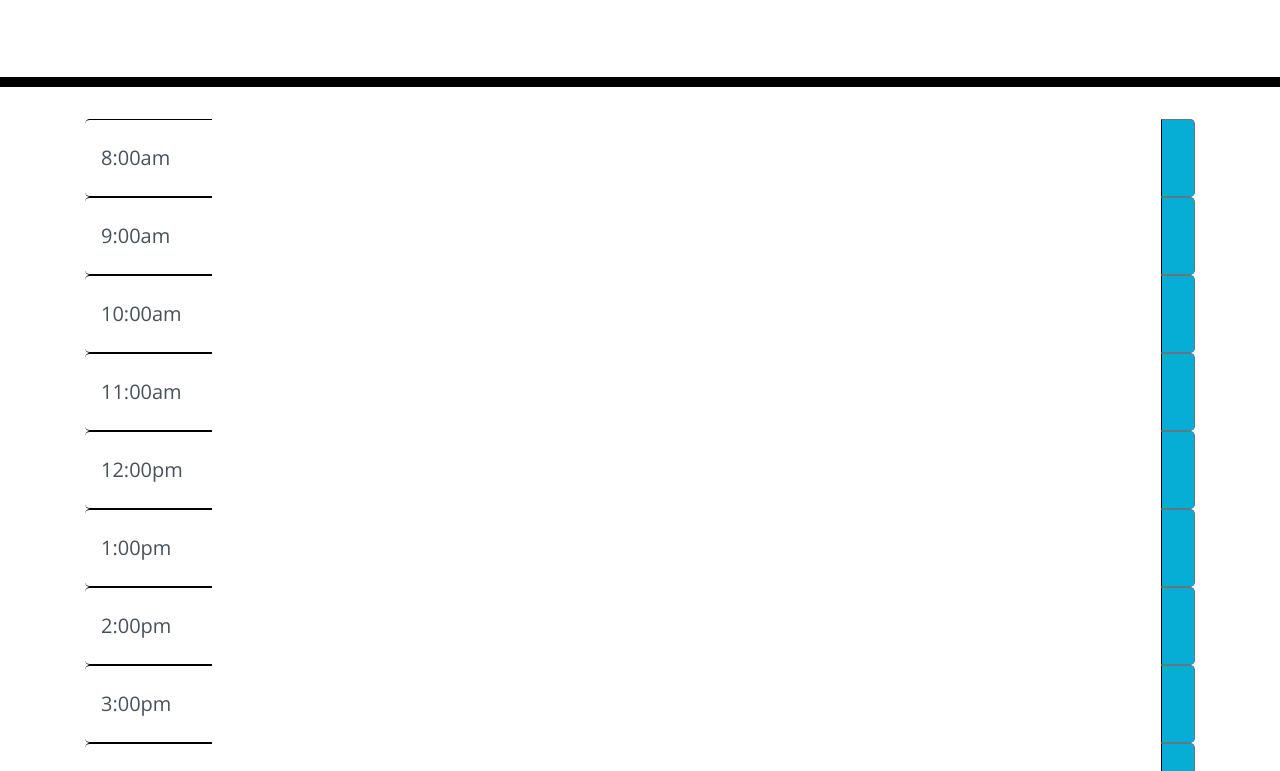
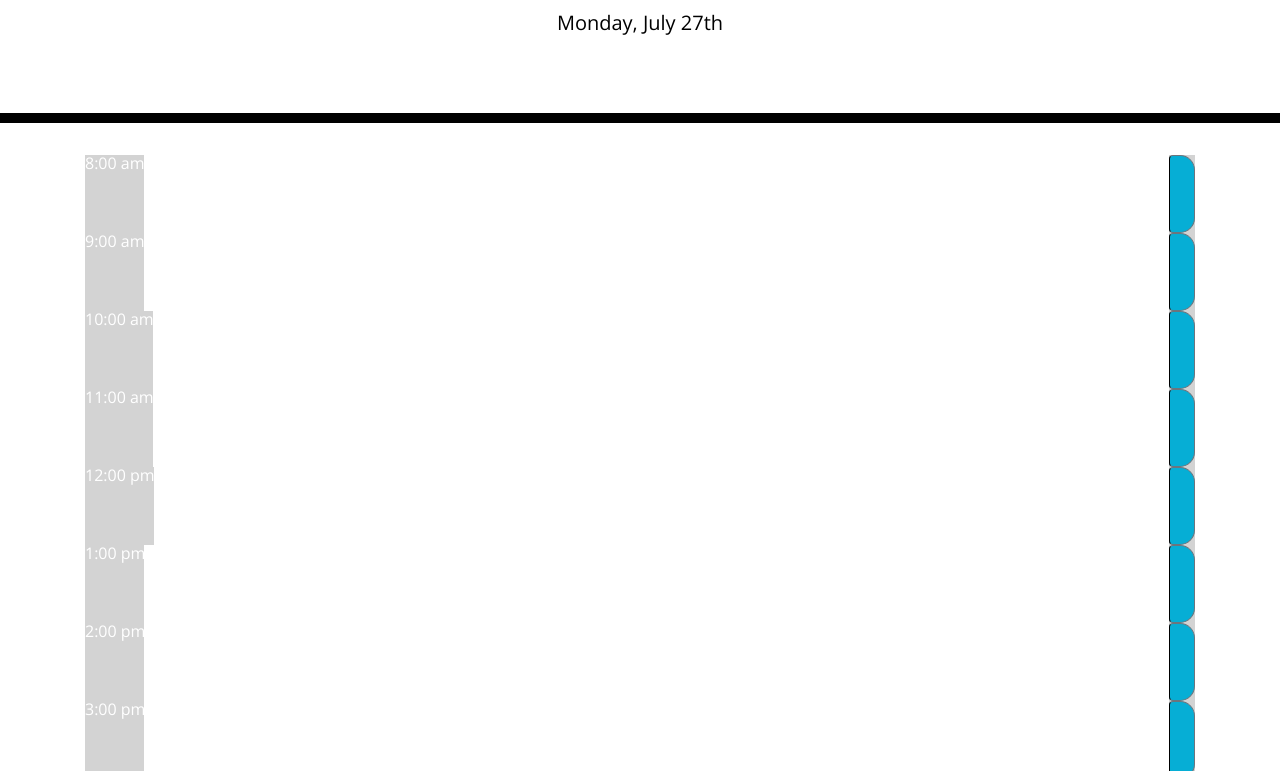
Before and after one commit to durganp1/work-day-scheduler, a plain HTML site: page Develop/index.html in a window 1280 px wide. Shown: the part 181-952 px from the top of the page. Drawn offline with nearby package versions, Linux system fonts and the light colour scheme.

Commit message:
competed js

```diff
--- a/Develop/index.html
+++ b/Develop/index.html
@@ -5,20 +5,11 @@
     <meta charset="UTF-8" />
     <meta name="viewport" content="width=device-width, initial-scale=1.0" />
     <meta http-equiv="X-UA-Compatible" content="ie=edge" />
-    <link
-      rel="stylesheet"
-      href="https://stackpath.bootstrapcdn.com/bootstrap/4.3.1/css/bootstrap.min.css"
-    />
-    <link
-      rel="stylesheet"
-      href="https://use.fontawesome.com/releases/v5.8.1/css/all.css"
-      integrity="sha384-50oBUHEmvpQ+1lW4y57PTFmhCaXp0ML5d60M1M7uH2+nqUivzIebhndOJK28anvf"
-      crossorigin="anonymous"
-    />
-    <link
-      href="https://fonts.googleapis.com/css?family=Open+Sans&display=swap"
-      rel="stylesheet"
-    />
+    <link rel="stylesheet" href="https://stackpath.bootstrapcdn.com/bootstrap/4.3.1/css/bootstrap.min.css"/>
+    <link rel="stylesheet" href="https://use.fontawesome.com/releases/v5.8.1/css/all.css" integrity="sha384-50oBUHEmvpQ+1lW4y57PTFmhCaXp0ML5d60M1M7uH2+nqUivzIebhndOJK28anvf" crossorigin="anonymous"/>
+    <link href="https://fonts.googleapis.com/css?family=Open+Sans&display=swap" rel="stylesheet"/>
+    <!-- <link href="/open-iconic/font/css/open-iconic-bootstrap.css" rel="stylesheet"> -->
+
     <link rel="stylesheet" href="style.css" />
     <title>Work Day Scheduler</title>
   </head>
@@ -29,122 +20,93 @@
       <p class="lead">A simple calendar app for scheduling your work day</p>
       <p id="currentDay" class="lead"></p>
     </header>
-    <div class="container">
 
+    <div class="container" id = "container">
       <!-- Timeblocks go here -->
-      <div class = "input-group input-group-lg" id = "task-wrapper">
-        <div class = "input-group-prepend">
-          <span class = "input-group-text" id = "task-time">8:00am</span>
-        </div>
-        <textarea id = "textarea" class = "form-control" aria-label = "With textarea"></textarea>
-        <div class = "input-group-append">
+      <div class = "input-group input-group-lg" id = "8">
+        <div class = "input-group-prepend">8:00 am</div>
+        <textarea id = "textarea" class = "form-control" aria-label = "With textarea">
+        </textarea>
         <button class = "btn btn-outline-secondary" type = "button" id = "save-button">
             <span class="oi oi-lock-locked"></span>
         </button>
       </div>
-      </div>
-      <div class = "input-group input-group-lg" id = "task-wrapper">
-        <div class = "input-group-prepend">
-          <span class = "input-group-text" id = "task-time">9:00am</span>
-        </div>
-        <textarea id = "textarea" type="text" class = "form-control" aria-label = "With textarea" aria-describedby="9am"></textarea>
-        <div class = "input-group-append">
+      <div class = "input-group input-group-lg" id = "9">
+        <div class = "input-group-prepend">9:00 am</div>
+        <textarea id = "textarea" class = "form-control" aria-label = "With textarea">
+        </textarea>
         <button class = "btn btn-outline-secondary" type = "button" id = "save-button">
             <span class="oi oi-lock-locked"></span>
         </button>
       </div>
-      </div>
-      <div class = "input-group input-group-lg" id = "task-wrapper">
-        <div class = "input-group-prepend">
-          <span class = "input-group-text" id = "task-time">10:00am</span>
-        </div>
-        <textarea id = "textarea" type = "text" class = "form-control" aria-label = "With textarea" aria-describedby="10am"></textarea>
-        <div class = "input-group-append">
+      <div class = "input-group input-group-lg" id = "10">
+        <div class = "input-group-prepend">10:00 am</div>
+        <textarea id = "textarea" class = "form-control" aria-label = "With textarea">
+        </textarea>
         <button class = "btn btn-outline-secondary" type = "button" id = "save-button">
             <span class="oi oi-lock-locked"></span>
         </button>
       </div>
-      </div>
-      <div class = "input-group input-group-lg">
-        <div class = "input-group-prepend">
-          <span class = "input-group-text" id = "task-time">11:00am</span>
-        </div>
-        <textarea type="text" class = "form-control" aria-label = "With textarea" aria-describedby="11am"></textarea>
-        <div class = "input-group-append">
+      <div class = "input-group input-group-lg" id = "11">
+        <div class = "input-group-prepend">11:00 am</div>
+        <textarea id = "textarea" class = "form-control" aria-label = "With textarea">
+        </textarea>
         <button class = "btn btn-outline-secondary" type = "button" id = "save-button">
             <span class="oi oi-lock-locked"></span>
         </button>
       </div>
-      </div>
-      <div class = "input-group input-group-lg">
-        <div class = "input-group-prepend">
-          <span class = "input-group-text" id = "task-time">12:00pm</span>
-        </div>
-        <textarea type="text" class = "form-control" aria-label = "With textarea" aria-describedby="12pm"></textarea>
-        <div class = "input-group-append">
+      <div class = "input-group input-group-lg" id = "12">
+        <div class = "input-group-prepend">12:00 pm</div>
+        <textarea id = "textarea" class = "form-control" aria-label = "With textarea">
+        </textarea>
         <button class = "btn btn-outline-secondary" type = "button" id = "save-button">
             <span class="oi oi-lock-locked"></span>
         </button>
       </div>
-      </div>
-      <div class = "input-group input-group-lg">
-        <div class = "input-group-prepend">
-          <span class = "input-group-text" id = "task-time">1:00pm</span>
-        </div>
-        <textarea type="text" class = "form-control" aria-label = "With textarea" aria-describedby="1pm"></textarea>
-        <div class = "input-group-append">
+      <div class = "input-group input-group-lg" id = "13">
+        <div class = "input-group-prepend">1:00 pm</div>
+        <textarea id = "textarea" class = "form-control" aria-label = "With textarea">
+        </textarea>
         <button class = "btn btn-outline-secondary" type = "button" id = "save-button">
             <span class="oi oi-lock-locked"></span>
         </button>
       </div>
-      </div>
-      <div class = "input-group input-group-lg">
-        <div class = "input-group-prepend">
-          <span class = "input-group-text" id = "task-time">2:00pm</span>
-        </div>
-        <textarea type="text" class = "form-control" aria-label = "With textarea" aria-describedby="2pm"></textarea>
-        <div class = "input-group-append">
+      <div class = "input-group input-group-lg" id = "14">
+        <div class = "input-group-prepend">2:00 pm</div>
+        <textarea id = "textarea" class = "form-control" aria-label = "With textarea">
+        </textarea>
         <button class = "btn btn-outline-secondary" type = "button" id = "save-button">
             <span class="oi oi-lock-locked"></span>
         </button>
       </div>
-      </div>
-      <div class = "input-group input-group-lg">
-        <div class = "input-group-prepend">
-          <span class = "input-group-text" id = "task-time">3:00pm</span>
-        </div>
-        <textarea type="text" class = "form-control" aria-label = "With textarea" aria-describedby="3pm"></textarea>
-        <div class = "input-group-append">
+      <div class = "input-group input-group-lg" id = "15">
+        <div class = "input-group-prepend">3:00 pm</div>
+        <textarea id = "textarea" class = "form-control" aria-label = "With textarea">
+        </textarea>
         <button class = "btn btn-outline-secondary" type = "button" id = "save-button">
             <span class="oi oi-lock-locked"></span>
         </button>
       </div>
-      </div>
-      <div class = "input-group input-group-lg">
-        <div class = "input-group-prepend">
-          <span class = "input-group-text" id = "task-time">4:00pm</span>
-        </div>
-        <textarea type="text" class = "form-control" aria-label = "With textarea" aria-describedby="4pm"></textarea>
-        <div class = "input-group-append">
+      <div class = "input-group input-group-lg" id = "16">
+        <div class = "input-group-prepend">4:00 pm</div>
+        <textarea id = "textarea" class = "form-control" aria-label = "With textarea">
+        </textarea>
         <button class = "btn btn-outline-secondary" type = "button" id = "save-button">
             <span class="oi oi-lock-locked"></span>
         </button>
       </div>
-      </div>
-      <div class = "input-group input-group-lg">
-        <div class = "input-group-prepend">
-          <span class = "input-group-text" id = "task-time">5:00pm</span>
-        </div>
-        <textarea type="text" class = "form-control" aria-label = "With textarea" aria-describedby="5pm"></textarea>
-        <div class = "input-group-append">
+      <div class = "input-group input-group-lg" id = "17">
+        <div class = "input-group-prepend">5:00 pm</div>
+        <textarea id = "textarea" class = "form-control" aria-label = "With textarea">
+        </textarea>
         <button class = "btn btn-outline-secondary" type = "button" id = "save-button">
             <span class="oi oi-lock-locked"></span>
         </button>
-        </div>
       </div>
 
     </div>
     <script src="https://code.jquery.com/jquery-3.4.1.min.js"></script>
     <script src="https://cdnjs.cloudflare.com/ajax/libs/moment.js/2.24.0/moment.min.js"></script>
+    <script src = "script.js"></script>
   </body>
 </html>
--- a/Develop/script.js
+++ b/Develop/script.js
@@ -1,53 +1,48 @@
 
-var tasks = [{
-    text: [],
-    time: []
-}];
+$(document).ready(function() {
 
-//var tasksObj = JSON.parse(localStorage.getItem("tasksObj")) || [];
+    $("#container").on("click", "#save-button", function() {
+        var task = $(this).siblings("#textarea").val();
+        var time = $(this).parent(".input-group").attr("id");
 
-var createTasks = function(taskTime, taskText) {
-    //debugger;
-    var taskNumber = 0;
-    for (i=0; i<(tasks.time).length; i++) {
-    var taskTimeEl = $("#task-time").text();
-    var taskTextEl = $("#textarea").val();
-    console.log(taskTimeEl);
-    console.log(taskTextEl);
-    taskNumber++;
-    }
-};
+        localStorage.setItem(time, task);
 
-createTasks();
+    });
 
-// $("#container").on("click", "#textarea",function() {
-//     var taskText = $("#textarea")
-//         .val();
-//     var taskDate = $("#task-time")
-//         .text();
-//         console.log(taskText);
-//         console.log(taskDate);
-//         tasks.push({
-//             text: taskText,
-//             date: taskDate
-//         });
-//         saveTasks();
-//       });
+    var scheduleHandler = function() {
+        var currentTime = moment().hours();
+        $(".input-group").each(function() {
+            var hourBlock = parseInt($(this).attr("id"));
+            if (hourBlock < currentTime) {
+                $(this).addClass("past")
+            } else if (hourBlock === currentTime) {
+                $(this).removeClass("past");
+                $(this).addClass("present");
+            } else {
+                $(this).removeClass("past");
+                $(this).removeClass("present");
+                $(this).addClass("future");
+            };
+        });
+    };
+    scheduleHandler();
+
+    var refreshTimer = setInterval(scheduleHandler, 60000);
+
+
+    $("#8 .form-control").val(localStorage.getItem("8"));
+    $("#9 .form-control").val(localStorage.getItem("9"));
+    $("#10 .form-control").val(localStorage.getItem("10"));
+    $("#11 .form-control").val(localStorage.getItem("11"));
+    $("#12 .form-control").val(localStorage.getItem("12"));
+    $("#13 .form-control").val(localStorage.getItem("13"));
+    $("#14 .form-control").val(localStorage.getItem("14"));
+    $("#15 .form-control").val(localStorage.getItem("15"));
+    $("#16 .form-control").val(localStorage.getItem("16"));
+    $("#17 .form-control").val(localStorage.getItem("17"));
 
 
 
+$("#currentDay").text(moment().format("dddd, MMMM Do"));
 
-// var saveTasks = function () {
-//     localStorage.setItem("tasks", JSON.stringify(tasks));
-// };
-
-// var loadTasks = function() {
-//     tasks = JSON.parse(localStorage.getItem("tasksObj"));
-//     if (!tasks) {
-//         tasks = {
-//             toDo: []
-//     };
-// }
-// $.each(tasks, function(list,array))
-
-// loadTasks();
+});
```
Lines whose indentation alone changed are shown as unchanged.
